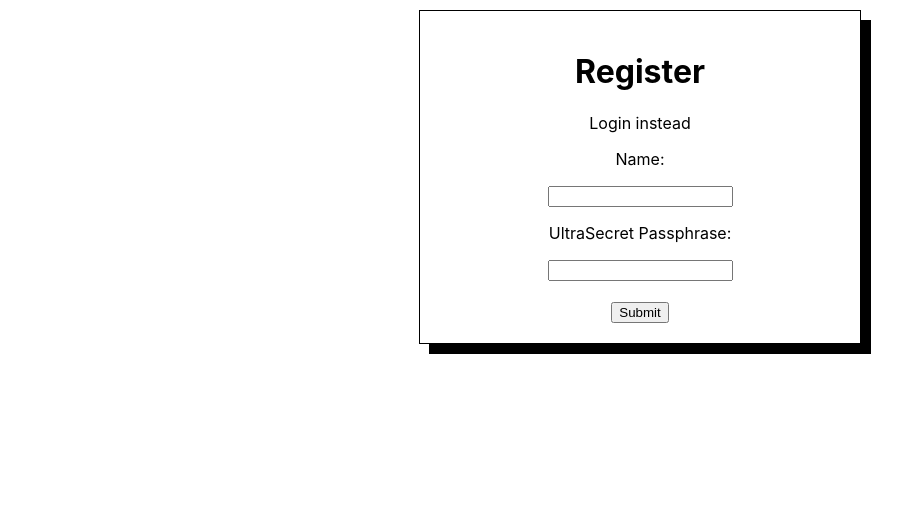
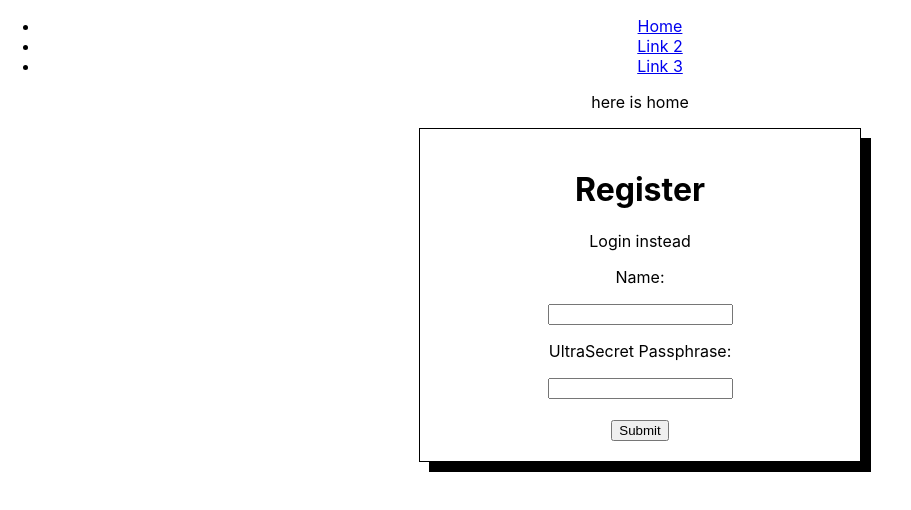
Before and after one commit to ColbyWTaylor/Login, a React (Create React App) app: page / in a window 1280 px wide. Shown: the top 510 px of the page, without its empty margins (0-911 px from the left). Built offline with nearby package versions, Linux system fonts and the light colour scheme.

Commit message:
react router + basic react router setup

```diff
--- a/package.json
+++ b/package.json
@@ -8,6 +8,7 @@
     "@testing-library/user-event": "^12.6.0",
     "react": "^17.0.1",
     "react-dom": "^17.0.1",
+    "react-router-dom": "^5.2.0",
     "react-scripts": "4.0.1",
     "web-vitals": "^0.2.4"
   },
--- a/src/App.js
+++ b/src/App.js
@@ -1,13 +1,44 @@
-import './App.css';
-import Login from './Components/Login';
+import {
+  BrowserRouter as Router,
+  Switch,
+  Route,
+  Link,
+  BrowserRouter,
+} from "react-router-dom";
+import "./App.css";
+import Login from "./Components/Login";
 function App() {
   return (
-    <div className="App">
+    <Router>
+      <div className="App">
+        <nav>
+          <ul>
+            <li>
+              <Link to="/">Home</Link>
+            </li>
+            <li>
+              <Link to="/link2">Link 2</Link>
+            </li>
+            <li>
+              <Link to="/link3">Link 3</Link>
+            </li>
+          </ul>
+        </nav>
+        <Switch>
+          <Route exact path="/">
+            <p>here is home</p>
+          </Route>
+          <Route path="/link2">
+            <p>page 1</p>
+          </Route>
+          <Route path="/link3">
+            <p>page2</p>
+          </Route>
+        </Switch>
 
-      <Login />
-
-
-    </div>
+        <Login />
+      </div>
+    </Router>
   );
 }
 
```
Also changed, not shown: 2 other files (tests, documents, lock files or other folders).
